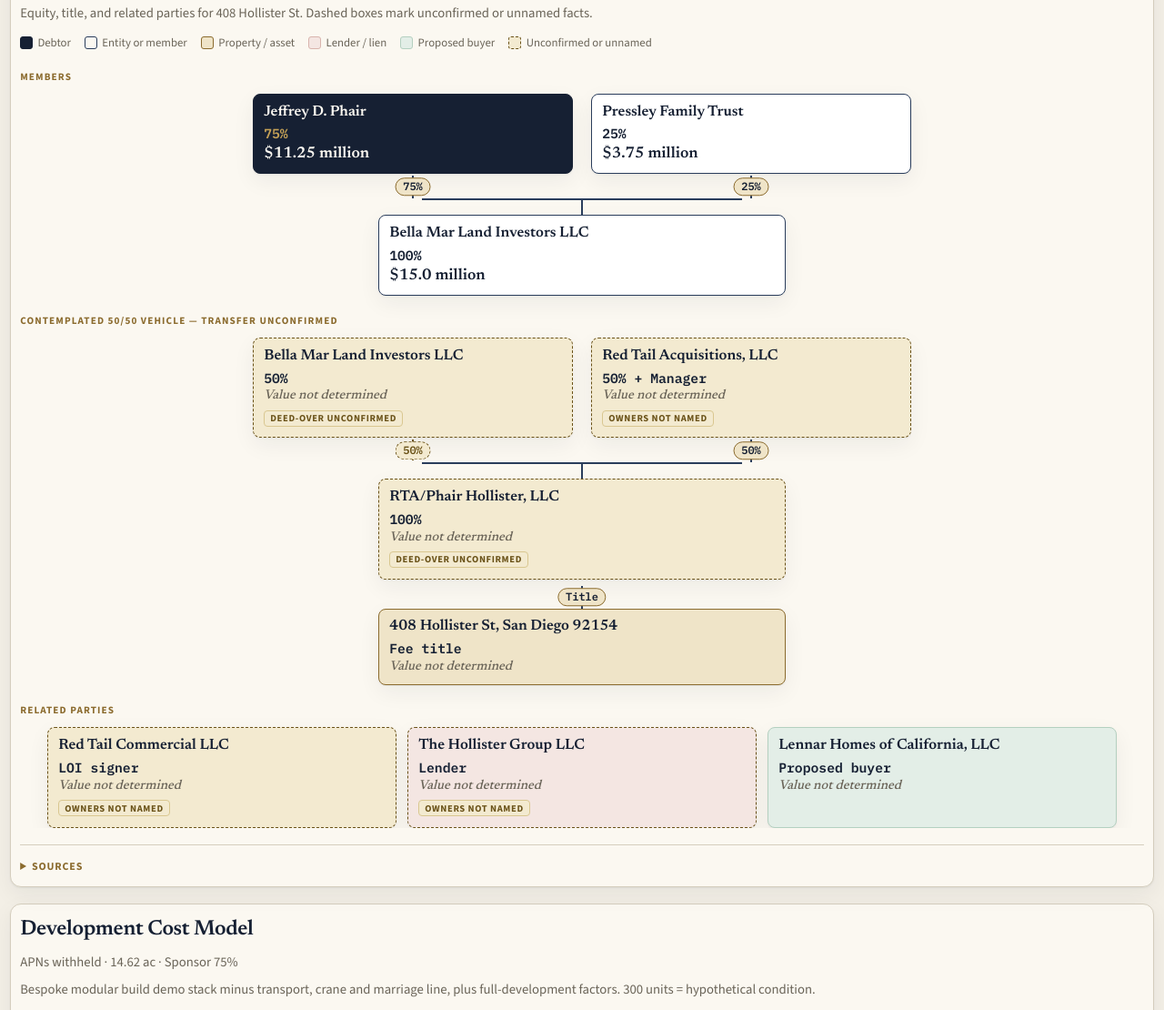
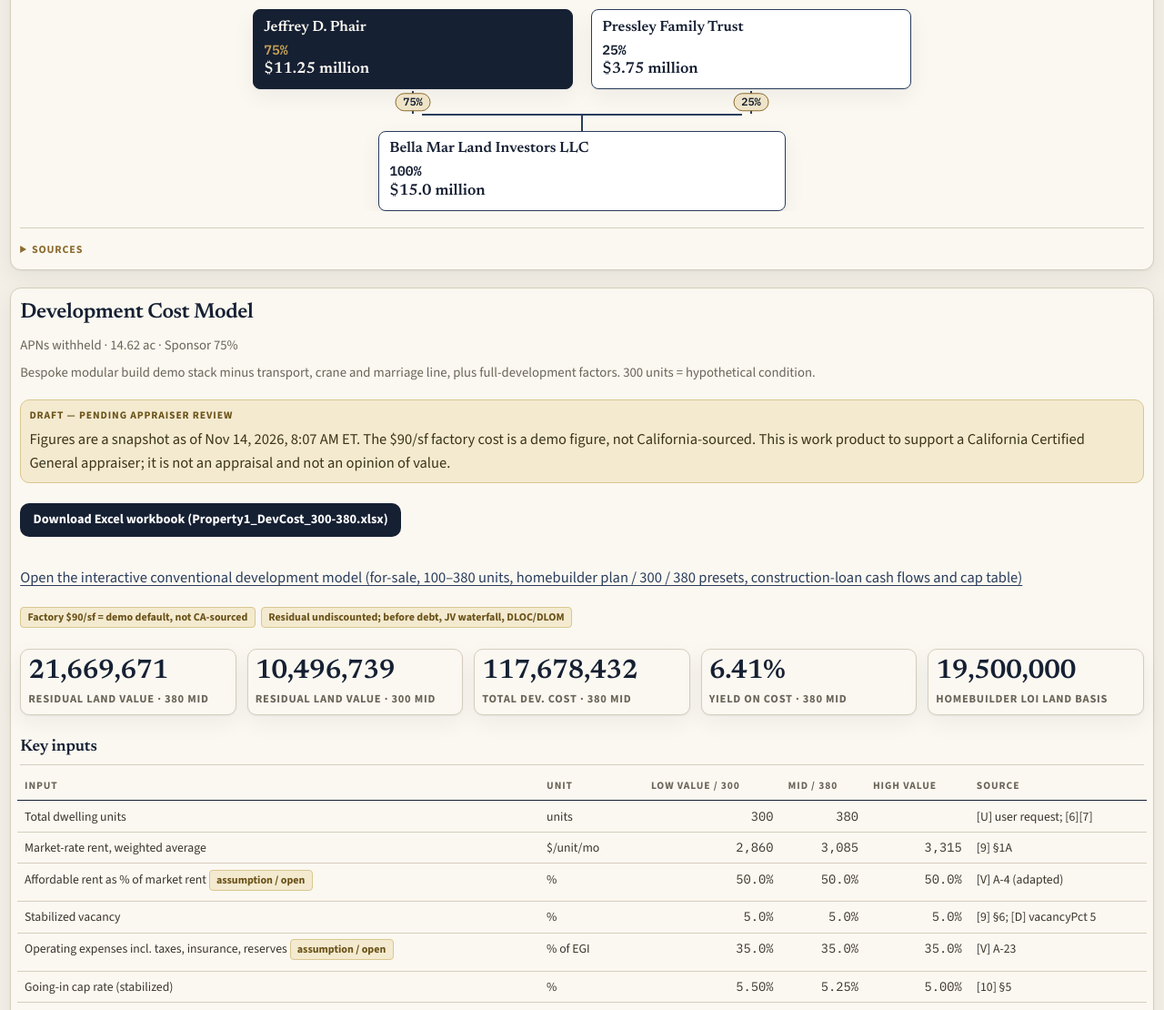
Before and after one commit to michaelc-creator/phair-valuation-rshntu, a plain HTML site: page bella-mar.html in a window 1280 px wide. Shown: the part 1323-2433 px from the top of the page at 91% size. Drawn offline with nearby package versions, Linux system fonts and the light colour scheme.

Commit message:
Strip ownership charts to name, percent, and value
Remove legends, captions, role labels, flags, and non-owner boxes from the visible diagrams. Document the uncompleted Bella Mar deed-over and Red Tail public-record findings in the Sources panel only.

```diff
--- a/bella-mar.html
+++ b/bella-mar.html
@@ -29,18 +29,8 @@
 <section class="block" id="ownership">
   <h2>Ownership</h2>
   <a class="own-info" href="#bella-ownership-sources" aria-label="Sources" aria-controls="bella-ownership-sources">i</a>
-  <p class="caption">Equity, title, and related parties for 408 Hollister St. Dashed boxes mark unconfirmed or unnamed facts.</p>
-  <p id="own-bella-desc" class="visually-hidden">Ownership of Bella Mar. Jeffrey D. Phair owns 75 percent of Bella Mar Land Investors LLC, valued at 11.25 million dollars on his schedules. The Pressley Family Trust owns 25 percent, implied at 3.75 million dollars from that same scheduled basis. Bella Mar Land Investors is the owner of record of 408 Hollister Street, San Diego. A contemplated transfer of the land into RTA/Phair Hollister LLC, in exchange for a 50 percent interest, is unconfirmed. Red Tail Acquisitions LLC would hold the other 50 percent; its individual owners are not named. Record title remains in Bella Mar Land Investors. Red Tail Commercial LLC signed a letter of intent as seller; its owners are not named. The Hollister Group LLC holds an assigned loan. Lennar Homes of California LLC was the proposed buyer under an expired, non-binding letter of intent.</p>
-  <ul class="own-legend" aria-label="Ownership diagram legend">
-    <li><i class="lg-debtor" aria-hidden="true"></i>Debtor</li>
-    <li><i class="lg-entity" aria-hidden="true"></i>Entity or member</li>
-    <li><i class="lg-asset" aria-hidden="true"></i>Property / asset</li>
-    <li><i class="lg-lien" aria-hidden="true"></i>Lender / lien</li>
-    <li><i class="lg-buyer" aria-hidden="true"></i>Proposed buyer</li>
-    <li><i class="lg-unknown" aria-hidden="true"></i>Unconfirmed or unnamed</li>
-  </ul>
+  <p id="own-bella-desc" class="visually-hidden">Jeffrey D. Phair owns 75 percent of Bella Mar Land Investors LLC, valued at 11.25 million dollars on his schedules. The Pressley Family Trust owns 25 percent, implied at 3.75 million dollars from that same scheduled basis. Bella Mar Land Investors LLC is the owner of record of 408 Hollister Street, San Diego.</p>
   <div class="own-chart" role="img" aria-labelledby="ownership" aria-describedby="own-bella-desc">
-    <div class="own-tier">Members</div>
     <div class="own-fork">
       <div class="own-fork__tops">
         <div class="own-fork__arm">
@@ -72,74 +62,6 @@
         <p class="own-box__value">$15.0 million</p>
       </article>
     </div>
-
-    <div class="own-tier">Contemplated 50/50 vehicle — transfer unconfirmed</div>
-    <div class="own-fork">
-      <div class="own-fork__tops">
-        <div class="own-fork__arm">
-          <article class="own-box own-box--entity own-box--unknown">
-            <h3 class="own-box__name">Bella Mar Land Investors LLC</h3>
-            <p class="own-box__pct">50%</p>
-            <p class="own-box__value own-box__value--nd">Value not determined</p>
-            <span class="own-flag">Deed-over unconfirmed</span>
-          </article>
-          <div class="own-edge own-edge--dashed">
-            <div class="own-edge__line"><span class="own-pct own-pct--unknown">50%</span></div>
-          </div>
-        </div>
-        <div class="own-fork__arm">
-          <article class="own-box own-box--unknown">
-            <h3 class="own-box__name">Red Tail Acquisitions, LLC</h3>
-            <p class="own-box__pct">50% + Manager</p>
-            <p class="own-box__value own-box__value--nd">Value not determined</p>
-            <span class="own-flag">Owners not named</span>
-          </article>
-          <div class="own-edge">
-            <div class="own-edge__line"><span class="own-pct">50%</span></div>
-          </div>
-        </div>
-      </div>
-      <div class="own-fork__bar" aria-hidden="true"></div>
-      <div class="own-fork__stem" aria-hidden="true"></div>
-      <article class="own-box own-box--unknown own-child">
-        <h3 class="own-box__name">RTA/Phair Hollister, LLC</h3>
-        <p class="own-box__pct">100%</p>
-        <p class="own-box__value own-box__value--nd">Value not determined</p>
-        <span class="own-flag">Deed-over unconfirmed</span>
-      </article>
-    </div>
-
-    <div class="own-stack" style="margin-top:0.2rem">
-      <div class="own-edge">
-        <div class="own-edge__line"><span class="own-pct">Title</span></div>
-      </div>
-      <article class="own-box own-box--asset own-child">
-        <h3 class="own-box__name">408 Hollister St, San Diego 92154</h3>
-        <p class="own-box__pct">Fee title</p>
-        <p class="own-box__value own-box__value--nd">Value not determined</p>
-      </article>
-    </div>
-
-    <div class="own-tier">Related parties</div>
-    <div class="own-related">
-      <article class="own-box own-box--unknown">
-        <h3 class="own-box__name">Red Tail Commercial LLC</h3>
-        <p class="own-box__pct">LOI signer</p>
-        <p class="own-box__value own-box__value--nd">Value not determined</p>
-        <span class="own-flag">Owners not named</span>
-      </article>
-      <article class="own-box own-box--lien own-box--unknown">
-        <h3 class="own-box__name">The Hollister Group LLC</h3>
-        <p class="own-box__pct">Lender</p>
-        <p class="own-box__value own-box__value--nd">Value not determined</p>
-        <span class="own-flag">Owners not named</span>
-      </article>
-      <article class="own-box own-box--buyer">
-        <h3 class="own-box__name">Lennar Homes of California, LLC</h3>
-        <p class="own-box__pct">Proposed buyer</p>
-        <p class="own-box__value own-box__value--nd">Value not determined</p>
-      </article>
-    </div>
   </div>
   <details class="own-sources" id="bella-ownership-sources">
     <summary>Sources</summary>
@@ -149,20 +71,34 @@
         <li><strong>Jeffrey D. Phair, 75% — $11.25 million.</strong> Phair’s scheduled value for his 75% interest (Examiner’s Supplemental Report, Doc 362, Pg. 9, citing the Doc 42 declaration).</li>
         <li><strong>Pressley Family Trust, 25% — $3.75 million.</strong> Implied by allocating the same scheduled basis ($11.25 million ÷ 0.75 × 0.25). This figure was not independently scheduled.</li>
         <li><strong>Bella Mar Land Investors LLC, 100% — $15.0 million.</strong> Implied 100% entity value from the same scheduled basis ($11.25 million ÷ 0.75). Other indications on this site, not used in the boxes, include the expired Lennar letter of intent at $19.5 million (Doc 362, Exh. N, Pgs. 85–89) and residual land value mid / 380 units of $21,669,671 in the development-cost model (pre-debt; uses a demo factory cost). The examiner stated he was unable to determine a value.</li>
-        <li><strong>All other interests — Value not determined.</strong> Phair scheduled his 50% of RTA/Phair Hollister at “Unknown.” The contemplated grant-deed of the land into that LLC is unconfirmed; record title remains in Bella Mar Land Investors LLC. No supportable current market value is shown for the real property itself, for the Red Tail entities, for The Hollister Group LLC, or for Lennar as proposed buyer. The assigned Home Bank loan balance of $2,272,710 (Doc 362, Pg. 13) is a claim, not an equity value.</li>
       </ul>
-      <h3>Ownership record</h3>
+      <h3>Current ownership</h3>
       <ul>
         <li>75%/25% membership (Phair / Pressley Family Trust): Doc 362, Pg. 122 (examiner’s tax-return table). California Secretary of State filings list managers, not members or percentages.</li>
         <li>Bella Mar Land Investors LLC formation: California Secretary of State document 201606710273, formed March 1, 2016, status Active; manager and registered agent Jeff Phair. Search: <a href="https://bizfileonline.sos.ca.gov/search/business">bizfileonline.sos.ca.gov/search/business</a>. Filing profile: <a href="https://www.bizprofile.net/ca/chula-vista/bella-mar-land-investors">bizprofile.net record</a>.</li>
-        <li>Owner of record of 408 Hollister St (APN 627-100-09); purchased March 25, 2016 for $2,044,000: Doc 362, Pg. 13, Exh. M.</li>
-        <li>City of San Diego Planning Commission staff report PC-25-032 lists Bella Mar Land Investors as owner and RTA PHAIR/HOLLISTER, LLC as applicant: <a href="https://www.sandiego.gov/sites/default/files/2025-08/pc-25-032-bella-mar-staff-report_1.pdf">pc-25-032-bella-mar-staff-report_1.pdf</a>.</li>
-        <li>Contemplated grant-deed of the land into RTA/Phair Hollister LLC for a 50% interest, only after discretionary approvals and a grading permit: Doc 362, Pgs. 13–14, Exh. O (April 2019 First Amendment). The examiner still shows Bella Mar Land Investors as owner of record; the deed-over is unconfirmed.</li>
-        <li>Red Tail Acquisitions, LLC (Delaware): 50% member and manager of RTA/Phair Hollister; pays 100% of reimbursable expenses (Doc 362, Pgs. 13–14, 93; Exh. O). Individual owners are not named in the case file.</li>
-        <li>RTA/Phair Hollister, LLC (Delaware, formerly RTA Hollister, LLC): named seller on the Lennar letter of intent. Phair lists a 50% interest at “Unknown” value and told the examiner the LLC “never conducted business.” No tax returns were provided (Doc 362, Pgs. 9, 13–15; Exh. N, Exh. O).</li>
-        <li>Red Tail Commercial LLC signed the September 15, 2025 Lennar letter of intent as seller; the signature block describes it as “a Red Tail Acquisitions, LLC” entity. The signer was a vice president; the name is illegible. Owners are not named (Doc 362, Pgs. 85–89, Exh. N).</li>
-        <li>The Hollister Group LLC holds the $2,272,710 Home Bank loan (assigned July 7, 2025) and recorded a notice of default on July 28, 2025 for $31,606. Phair says this LLC is owned by Red Tail Acquisitions; that ownership is not otherwise confirmed (Doc 362, Pg. 13; Exh. Q).</li>
-        <li>Lennar Homes of California, LLC: non-binding letter of intent dated September 15, 2025 for 166 homes at $19.5 million, plus $25,000 for each home over 166. Seller named as RTA/Phair Hollister LLC. The letter of intent has expired (Doc 362, Pgs. 13, 85–89, Exh. N).</li>
+        <li>Owner of record of 408 Hollister St (APN 627-100-09); purchased March 25, 2016 for $2,044,000: Doc 362, Pg. 13, Exh. M. City of San Diego Planning Commission staff report PC-25-032 also lists Bella Mar Land Investors as owner: <a href="https://www.sandiego.gov/sites/default/files/2025-08/pc-25-032-bella-mar-staff-report_1.pdf">pc-25-032-bella-mar-staff-report_1.pdf</a>.</li>
+      </ul>
+      <h3>Why a 50/50 RTA/Phair Hollister structure is not on the chart</h3>
+      <ul>
+        <li>The April 2019 First Amendment to the Development Management Agreement (Doc 362, Exh. O, about Pg. 14) provided that Bella Mar Land Investors LLC would grant-deed the land to RTA/Phair Hollister, LLC (a Delaware LLC, formerly RTA Hollister, LLC) in exchange for a 50% interest, only after discretionary approvals and a grading permit. Red Tail Acquisitions, LLC is named as development manager and the other 50% member, and as paying 100% of reimbursable expenses (Doc 362, Pgs. 13–14, 93; Exh. O).</li>
+        <li>That transfer is not treated as current ownership here. The examiner still shows Bella Mar Land Investors as owner of record (Doc 362, Pg. 13, Exh. M). Phair scheduled a 50% interest in RTA/Phair Hollister at “Unknown” and told the examiner the LLC “never conducted business” (Doc 362, Pgs. 9, 13–15). No tax returns for that LLC were provided. The chart therefore shows only the present 75/25 membership in Bella Mar Land Investors, the owner of record.</li>
+      </ul>
+      <h3>Red Tail Acquisitions, LLC</h3>
+      <ul>
+        <li>Delaware limited liability company (so described in Exh. O and in a October 6, 2014 proposal to the Port San Luis Harbor District). Headquarters: 2082 Michelson Drive, Irvine, CA 92612 (<a href="https://www.rtacq.com/">rtacq.com</a>). The company’s website does not list members.</li>
+        <li>California Secretary of State qualification: no public bizprofile or cacompanyregistry page was found under the usual Irvine or Newport Beach slugs, and a California file number was not identified in the mirrors reviewed. Search: <a href="https://bizfileonline.sos.ca.gov/search/business">bizfileonline.sos.ca.gov/search/business</a>.</li>
+        <li>Washington foreign limited liability company, UBI 603561278, registered November 20, 2015 (that date is the Washington qualification, not necessarily the Delaware formation date; the company was already describing itself as a Delaware LLC in 2014). Agent: C T Corporation System, Olympia. Officers listed on the Washington record: Michael Earl, 2082 Michelson Dr Fl 4, Irvine, CA, and LC Trinity Property Consultants L (one compilation styles Trinity Property Consultants LC as a member). Compilation of the Washington record: <a href="https://opencorpdata.com/us-wa/603561278">opencorpdata.com/us-wa/603561278</a>.</li>
+        <li>City of San Diego Ownership Disclosure Statement, Form DS-318, PC-25-032 Attachment 10: property owner Bella Mar Land Investors, LLC, 330 Bonita Road, Chula Vista, CA 91910; applicant Red Tail Acquisitions, LLC, 2082 Michelson Drive, Suite 400, Irvine, CA 92612, signed by <strong>Michael B. Earl, Vice President</strong>. The form does not list Red Tail’s members or ownership percentages. Additional pages name Ron Brockhoff, Director, Chelsea Investment Corporation, 6339 Paseo del Lago, Carlsbad, CA 92011 (dated January 8, 2020), and an organization chart showing the Schmid Family Trust dated July 12, 1996 as 100% of Chelsea Investment Corporation — that disclosure is about Chelsea, not about Red Tail.</li>
+        <li>A Summer 2025 Siskiyou County Board of Supervisors agenda attachment states that “Red Tail was founded and is owned by Gregory A. Fowler,” describing him as Managing Partner of FPA Multifamily, LLC. That is a narrative in a public agenda packet, not a Secretary of State membership filing: <a href="https://bosagenda.co.siskiyou.ca.us/529490/529503/572618/572619/573425.1.pdf">bosagenda.co.siskiyou.ca.us/…/573425.1.pdf</a>.</li>
+        <li>Older Port San Luis proposal materials (about 2014) list Ben Ketel as managing principal or managing partner, with Tim Kihm and Kristin Panehal as other principals. Those are role descriptions, not a current Secretary of State member list. <a href="https://www.portsanluis.com/DocumentCenter/View/1244/05-Red-Tail-Acq---Financial-and-Operational">Financial/Operational packet</a>.</li>
+        <li>Equity members of the Delaware LLC are not listed on the Secretary of State records reviewed. Public materials identify managers and officers (including Michael B. Earl) and include the unverified agenda-packet statement naming Gregory A. Fowler, plus the Washington listing of Trinity Property Consultants. Owners are not public on Secretary of State member lists.</li>
+      </ul>
+      <h3>Red Tail Commercial, LLC; RTA/Phair Hollister, LLC; The Hollister Group LLC; Lennar</h3>
+      <ul>
+        <li><strong>Red Tail Commercial, LLC</strong> (Delaware, qualified in California): California document 202356412178, filed April 11, 2023, status Active, standing Good (Secretary of State, Franchise Tax Board, and agent) in a March 25, 2026 extract. Principal and mailing address: 2082 Michelson Drive, 4th Floor, Irvine, CA 92612. Registered agent: Nancy Dubonnet, APC, 2082 Michelson Drive, Suite 450, Irvine. <strong>Manager: Michael B. Earl</strong>, same 4th Floor address. Members are not listed. <a href="https://www.bizprofile.net/ca/irvine/red-tail-commercial-llc">bizprofile.net record</a>. It signed the September 15, 2025 Lennar letter of intent as seller, described in the signature block as “a Red Tail Acquisitions, LLC” entity; the signer’s name on that letter is illegible (Doc 362, Pgs. 85–89, Exh. N). Not an equity owner of the land; omitted from the chart.</li>
+        <li><strong>RTA/Phair Hollister, LLC</strong> (Delaware, qualified in California): California document 201916910551, filed June 18, 2019, status Active, standing Good in a March 25, 2026 extract. Principal address: 2082 Michelson Drive, 4th Floor, Irvine. Agent: Nancy Dubonnet, APC, Suite 450. <strong>Manager: Michael B. Earl</strong>. Members are not listed on that filing. <a href="https://www.bizprofile.net/ca/irvine/rta-phair-hollister-llc">bizprofile.net record</a>. Named seller on the Lennar letter of intent. See above on why it is not on the chart.</li>
+        <li><strong>The Hollister Group, LLC</strong> (Delaware, qualified in California): Delaware file 10237093, formed June 23, 2025, registered agent The Corporation Trust Company. California document B20250178664, filed June 24, 2025, status Active, standing Good in a March 25, 2026 extract. Principal address: 2082 Michelson Drive, Suite 400, Irvine, CA 92612. Agent: Nancy Dubonnet, APC, Suite 450. <strong>Manager: Brent Ferdig</strong>, 2082 Michelson Drive, 4th Floor, Irvine. Members are not listed. <a href="https://www.bizprofile.net/ca/irvine/the-hollister-group-llc">bizprofile.net record</a>. Holds the $2,272,710 Home Bank loan (assigned July 7, 2025) and recorded a notice of default on July 28, 2025 for $31,606. Phair says this LLC is owned by Red Tail Acquisitions; that ownership is not confirmed on Secretary of State member records (Doc 362, Pg. 13; Exh. Q). It is a lender, not an equity owner of the land, and is omitted from the chart. (Similarly named LLCs in Florida and Georgia are different entities.)</li>
+        <li><strong>Lennar Homes of California, LLC</strong> was the proposed buyer under a non-binding letter of intent dated September 15, 2025 for 166 homes at $19.5 million, plus $25,000 for each home over 166. Seller named as RTA/Phair Hollister LLC. The letter of intent has expired (Doc 362, Pgs. 13, 85–89, Exh. N). Omitted from the chart because Lennar is not an owner.</li>
       </ul>
     </div>
   </details>
```
Also changed, not shown: fund-iii.html (+3 -20 lines), green-phair.html (+12 -64 lines).
